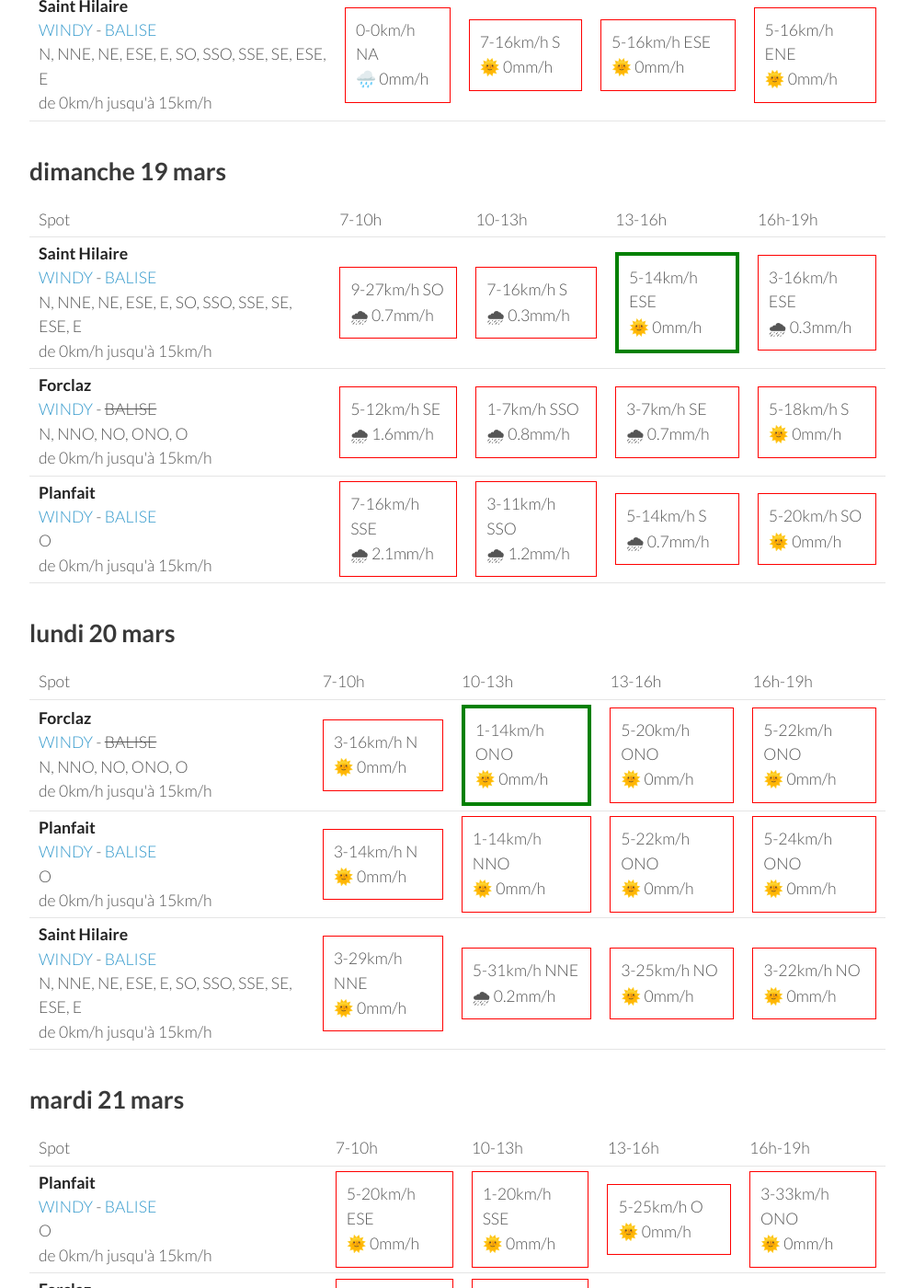
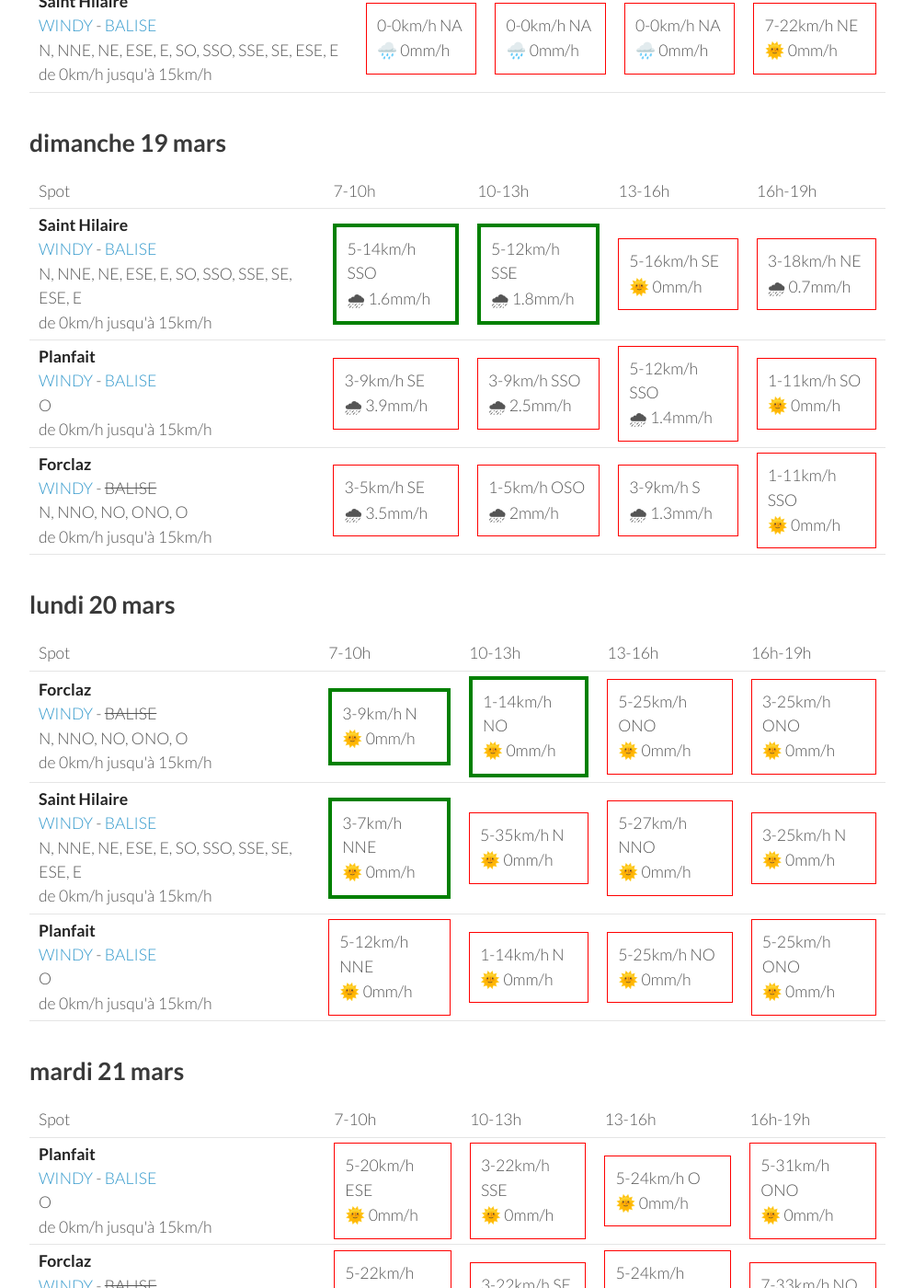
Before and after one commit to parapente-dans-le-nord/parapente-dans-le-nord.github.io, a Jekyll site: the page built from alpes_nord.markdown, in a window 1280 px wide and 1400 px high, scrolled down 616 px. Shown: the whole window at 92% size, without its empty margins (26-1020 px from the left). Built offline with Jekyll 4.4.1, drawn with Linux system fonts in a browser that asks for light colours; some of the changed text lies outside the part shown.

Commit message:
update index.markdown

```diff
--- a/alpes_nord.markdown
+++ b/alpes_nord.markdown
@@ -22,20 +22,20 @@ page mise à jour le samedi 18 mars 13:25
       <td>16h-19h</td>
     </tr>
 <tr>
-        <td><strong>Forclaz</strong><br><a href="https://windy.com/45.814/6.247?45.375,6.246,8,m:eVwaglz">WINDY</a> - <span class="no-balise"> BALISE </span><br> <span class="vent-favorable">N, NNO, NO, ONO, O</span><br><span class="force-vent">de 0km/h jusqu'à 15km/h</span> </td>
+        <td><strong>Planfait</strong><br><a href="https://windy.com/45.853/6.223?45.415,6.223,8">WINDY</a> - <span class=""><a href="https://www.openwindmap.org/PP496">BALISE</a> </span><br> <span class="vent-favorable">O</span><br><span class="force-vent">de 0km/h jusqu'à 15km/h</span> </td>
 
             <td><div class="not-flyable"><p>0-0km/h NA</p><p>🌧️ 0mm/h</p></div></td>
-            <td><div class="flyable"><p>1-3km/h NO</p><p>🌞 0mm/h</p></div></td>
-            <td><div class="flyable"><p>5-14km/h ONO</p><p>🌞 0mm/h</p></div></td>
+            <td><div class="not-flyable"><p>0-0km/h NA</p><p>🌧️ 0mm/h</p></div></td>
+            <td><div class="not-flyable"><p>0-0km/h NA</p><p>🌧️ 0mm/h</p></div></td>
             <td><div class="not-flyable"><p>5-18km/h NO</p><p>🌞 0mm/h</p></div></td>
 
     </tr>
 <tr>
-        <td><strong>Planfait</strong><br><a href="https://windy.com/45.853/6.223?45.415,6.223,8">WINDY</a> - <span class=""><a href="https://www.openwindmap.org/PP496">BALISE</a> </span><br> <span class="vent-favorable">O</span><br><span class="force-vent">de 0km/h jusqu'à 15km/h</span> </td>
+        <td><strong>Forclaz</strong><br><a href="https://windy.com/45.814/6.247?45.375,6.246,8,m:eVwaglz">WINDY</a> - <span class="no-balise"> BALISE </span><br> <span class="vent-favorable">N, NNO, NO, ONO, O</span><br><span class="force-vent">de 0km/h jusqu'à 15km/h</span> </td>
 
             <td><div class="not-flyable"><p>0-0km/h NA</p><p>🌧️ 0mm/h</p></div></td>
-            <td><div class="not-flyable"><p>1-7km/h NO</p><p>🌞 0mm/h</p></div></td>
-            <td><div class="not-flyable"><p>7-18km/h ONO</p><p>🌞 0mm/h</p></div></td>
+            <td><div class="not-flyable"><p>0-0km/h NA</p><p>🌧️ 0mm/h</p></div></td>
+            <td><div class="not-flyable"><p>0-0km/h NA</p><p>🌧️ 0mm/h</p></div></td>
             <td><div class="not-flyable"><p>5-18km/h NO</p><p>🌞 0mm/h</p></div></td>
 
     </tr>
@@ -43,9 +43,9 @@ page mise à jour le samedi 18 mars 13:25
         <td><strong>Saint Hilaire</strong><br><a href="https://windy.com/45.307/5.888?45.087,5.889,9,m:eUFagkX">WINDY</a> - <span class=""><a href="http://www.balisemeteo.com/balise.php?idBalise=61">BALISE</a> </span><br> <span class="vent-favorable">N, NNE, NE, ESE, E, SO, SSO, SSE, SE, ESE, E</span><br><span class="force-vent">de 0km/h jusqu'à 15km/h</span> </td>
 
             <td><div class="not-flyable"><p>0-0km/h NA</p><p>🌧️ 0mm/h</p></div></td>
-            <td><div class="not-flyable"><p>7-16km/h S</p><p>🌞 0mm/h</p></div></td>
-            <td><div class="not-flyable"><p>5-16km/h ESE</p><p>🌞 0mm/h</p></div></td>
-            <td><div class="not-flyable"><p>5-16km/h ENE</p><p>🌞 0mm/h</p></div></td>
+            <td><div class="not-flyable"><p>0-0km/h NA</p><p>🌧️ 0mm/h</p></div></td>
+            <td><div class="not-flyable"><p>0-0km/h NA</p><p>🌧️ 0mm/h</p></div></td>
+            <td><div class="not-flyable"><p>7-22km/h NE</p><p>🌞 0mm/h</p></div></td>
 
     </tr>
 
@@ -67,30 +67,30 @@ page mise à jour le samedi 18 mars 13:25
 <tr>
         <td><strong>Saint Hilaire</strong><br><a href="https://windy.com/45.307/5.888?45.087,5.889,9,m:eUFagkX">WINDY</a> - <span class=""><a href="http://www.balisemeteo.com/balise.php?idBalise=61">BALISE</a> </span><br> <span class="vent-favorable">N, NNE, NE, ESE, E, SO, SSO, SSE, SE, ESE, E</span><br><span class="force-vent">de 0km/h jusqu'à 15km/h</span> </td>
 
-            <td><div class="not-flyable"><p>9-27km/h SO</p><p>🌧 0.7mm/h</p></div></td>
-            <td><div class="not-flyable"><p>7-16km/h S</p><p>🌧 0.3mm/h</p></div></td>
-            <td><div class="flyable"><p>5-14km/h ESE</p><p>🌞 0mm/h</p></div></td>
-            <td><div class="not-flyable"><p>3-16km/h ESE</p><p>🌧 0.3mm/h</p></div></td>
+            <td><div class="flyable"><p>5-14km/h SSO</p><p>🌧 1.6mm/h</p></div></td>
+            <td><div class="flyable"><p>5-12km/h SSE</p><p>🌧 1.8mm/h</p></div></td>
+            <td><div class="not-flyable"><p>5-16km/h SE</p><p>🌞 0mm/h</p></div></td>
+            <td><div class="not-flyable"><p>3-18km/h NE</p><p>🌧 0.7mm/h</p></div></td>
+
+
+    </tr>
+<tr>
+        <td><strong>Planfait</strong><br><a href="https://windy.com/45.853/6.223?45.415,6.223,8">WINDY</a> - <span class=""><a href="https://www.openwindmap.org/PP496">BALISE</a> </span><br> <span class="vent-favorable">O</span><br><span class="force-vent">de 0km/h jusqu'à 15km/h</span> </td>
+
+            <td><div class="not-flyable"><p>3-9km/h SE</p><p>🌧 3.9mm/h</p></div></td>
+            <td><div class="not-flyable"><p>3-9km/h SSO</p><p>🌧 2.5mm/h</p></div></td>
+            <td><div class="not-flyable"><p>5-12km/h SSO</p><p>🌧 1.4mm/h</p></div></td>
+            <td><div class="not-flyable"><p>1-11km/h SO</p><p>🌞 0mm/h</p></div></td>
 
 
     </tr>
 <tr>
         <td><strong>Forclaz</strong><br><a href="https://windy.com/45.814/6.247?45.375,6.246,8,m:eVwaglz">WINDY</a> - <span class="no-balise"> BALISE </span><br> <span class="vent-favorable">N, NNO, NO, ONO, O</span><br><span class="force-vent">de 0km/h jusqu'à 15km/h</span> </td>
 
-            <td><div class="not-flyable"><p>5-12km/h SE</p><p>🌧 1.6mm/h</p></div></td>
-            <td><div class="not-flyable"><p>1-7km/h SSO</p><p>🌧 0.8mm/h</p></div></td>
-            <td><div class="not-flyable"><p>3-7km/h SE</p><p>🌧 0.7mm/h</p></div></td>
-            <td><div class="not-flyable"><p>5-18km/h S</p><p>🌞 0mm/h</p></div></td>
-
-
-    </tr>
-<tr>
-        <td><strong>Planfait</strong><br><a href="https://windy.com/45.853/6.223?45.415,6.223,8">WINDY</a> - <span class=""><a href="https://www.openwindmap.org/PP496">BALISE</a> </span><br> <span class="vent-favorable">O</span><br><span class="force-vent">de 0km/h jusqu'à 15km/h</span> </td>
-
-            <td><div class="not-flyable"><p>7-16km/h SSE</p><p>🌧 2.1mm/h</p></div></td>
-            <td><div class="not-flyable"><p>3-11km/h SSO</p><p>🌧 1.2mm/h</p></div></td>
-            <td><div class="not-flyable"><p>5-14km/h S</p><p>🌧 0.7mm/h</p></div></td>
-            <td><div class="not-flyable"><p>5-20km/h SO</p><p>🌞 0mm/h</p></div></td>
+            <td><div class="not-flyable"><p>3-5km/h SE</p><p>🌧 3.5mm/h</p></div></td>
+            <td><div class="not-flyable"><p>1-5km/h OSO</p><p>🌧 2mm/h</p></div></td>
+            <td><div class="not-flyable"><p>3-9km/h S</p><p>🌧 1.3mm/h</p></div></td>
+            <td><div class="not-flyable"><p>1-11km/h SSO</p><p>🌞 0mm/h</p></div></td>
 
 
     </tr>
@@ -113,30 +113,30 @@ page mise à jour le samedi 18 mars 13:25
 <tr>
         <td><strong>Forclaz</strong><br><a href="https://windy.com/45.814/6.247?45.375,6.246,8,m:eVwaglz">WINDY</a> - <span class="no-balise"> BALISE </span><br> <span class="vent-favorable">N, NNO, NO, ONO, O</span><br><span class="force-vent">de 0km/h jusqu'à 15km/h</span> </td>
 
-            <td><div class="not-flyable"><p>3-16km/h N</p><p>🌞 0mm/h</p></div></td>
-            <td><div class="flyable"><p>1-14km/h ONO</p><p>🌞 0mm/h</p></div></td>
-            <td><div class="not-flyable"><p>5-20km/h ONO</p><p>🌞 0mm/h</p></div></td>
-            <td><div class="not-flyable"><p>5-22km/h ONO</p><p>🌞 0mm/h</p></div></td>
+            <td><div class="flyable"><p>3-9km/h N</p><p>🌞 0mm/h</p></div></td>
+            <td><div class="flyable"><p>1-14km/h NO</p><p>🌞 0mm/h</p></div></td>
+            <td><div class="not-flyable"><p>5-25km/h ONO</p><p>🌞 0mm/h</p></div></td>
+            <td><div class="not-flyable"><p>3-25km/h ONO</p><p>🌞 0mm/h</p></div></td>
+
+
+    </tr>
+<tr>
+        <td><strong>Saint Hilaire</strong><br><a href="https://windy.com/45.307/5.888?45.087,5.889,9,m:eUFagkX">WINDY</a> - <span class=""><a href="http://www.balisemeteo.com/balise.php?idBalise=61">BALISE</a> </span><br> <span class="vent-favorable">N, NNE, NE, ESE, E, SO, SSO, SSE, SE, ESE, E</span><br><span class="force-vent">de 0km/h jusqu'à 15km/h</span> </td>
+
+            <td><div class="flyable"><p>3-7km/h NNE</p><p>🌞 0mm/h</p></div></td>
+            <td><div class="not-flyable"><p>5-35km/h N</p><p>🌞 0mm/h</p></div></td>
+            <td><div class="not-flyable"><p>5-27km/h NNO</p><p>🌞 0mm/h</p></div></td>
+            <td><div class="not-flyable"><p>3-25km/h N</p><p>🌞 0mm/h</p></div></td>
 
 
     </tr>
 <tr>
         <td><strong>Planfait</strong><br><a href="https://windy.com/45.853/6.223?45.415,6.223,8">WINDY</a> - <span class=""><a href="https://www.openwindmap.org/PP496">BALISE</a> </span><br> <span class="vent-favorable">O</span><br><span class="force-vent">de 0km/h jusqu'à 15km/h</span> </td>
 
-            <td><div class="not-flyable"><p>3-14km/h N</p><p>🌞 0mm/h</p></div></td>
-            <td><div class="not-flyable"><p>1-14km/h NNO</p><p>🌞 0mm/h</p></div></td>
-            <td><div class="not-flyable"><p>5-22km/h ONO</p><p>🌞 0mm/h</p></div></td>
-            <td><div class="not-flyable"><p>5-24km/h ONO</p><p>🌞 0mm/h</p></div></td>
-
-
-    </tr>
-<tr>
-        <td><strong>Saint Hilaire</strong><br><a href="https://windy.com/45.307/5.888?45.087,5.889,9,m:eUFagkX">WINDY</a> - <span class=""><a href="http://www.balisemeteo.com/balise.php?idBalise=61">BALISE</a> </span><br> <span class="vent-favorable">N, NNE, NE, ESE, E, SO, SSO, SSE, SE, ESE, E</span><br><span class="force-vent">de 0km/h jusqu'à 15km/h</span> </td>
-
-            <td><div class="not-flyable"><p>3-29km/h NNE</p><p>🌞 0mm/h</p></div></td>
-            <td><div class="not-flyable"><p>5-31km/h NNE</p><p>🌧 0.2mm/h</p></div></td>
-            <td><div class="not-flyable"><p>3-25km/h NO</p><p>🌞 0mm/h</p></div></td>
-            <td><div class="not-flyable"><p>3-22km/h NO</p><p>🌞 0mm/h</p></div></td>
+            <td><div class="not-flyable"><p>5-12km/h NNE</p><p>🌞 0mm/h</p></div></td>
+            <td><div class="not-flyable"><p>1-14km/h N</p><p>🌞 0mm/h</p></div></td>
+            <td><div class="not-flyable"><p>5-25km/h NO</p><p>🌞 0mm/h</p></div></td>
+            <td><div class="not-flyable"><p>5-25km/h ONO</p><p>🌞 0mm/h</p></div></td>
 
 
     </tr>
@@ -160,29 +160,29 @@ page mise à jour le samedi 18 mars 13:25
         <td><strong>Planfait</strong><br><a href="https://windy.com/45.853/6.223?45.415,6.223,8">WINDY</a> - <span class=""><a href="https://www.openwindmap.org/PP496">BALISE</a> </span><br> <span class="vent-favorable">O</span><br><span class="force-vent">de 0km/h jusqu'à 15km/h</span> </td>
 
             <td><div class="not-flyable"><p>5-20km/h ESE</p><p>🌞 0mm/h</p></div></td>
-            <td><div class="not-flyable"><p>1-20km/h SSE</p><p>🌞 0mm/h</p></div></td>
-            <td><div class="not-flyable"><p>5-25km/h O</p><p>🌞 0mm/h</p></div></td>
-            <td><div class="not-flyable"><p>3-33km/h ONO</p><p>🌞 0mm/h</p></div></td>
+            <td><div class="not-flyable"><p>3-22km/h SSE</p><p>🌞 0mm/h</p></div></td>
+            <td><div class="not-flyable"><p>5-24km/h O</p><p>🌞 0mm/h</p></div></td>
+            <td><div class="not-flyable"><p>5-31km/h ONO</p><p>🌞 0mm/h</p></div></td>
 
 
     </tr>
 <tr>
         <td><strong>Forclaz</strong><br><a href="https://windy.com/45.814/6.247?45.375,6.246,8,m:eVwaglz">WINDY</a> - <span class="no-balise"> BALISE </span><br> <span class="vent-favorable">N, NNO, NO, ONO, O</span><br><span class="force-vent">de 0km/h jusqu'à 15km/h</span> </td>
 
-            <td><div class="not-flyable"><p>3-20km/h ESE</p><p>🌞 0mm/h</p></div></td>
-            <td><div class="not-flyable"><p>1-20km/h ESE</p><p>🌞 0mm/h</p></div></td>
-            <td><div class="not-flyable"><p>5-27km/h O</p><p>🌞 0mm/h</p></div></td>
-            <td><div class="not-flyable"><p>5-35km/h NO</p><p>🌞 0mm/h</p></div></td>
+            <td><div class="not-flyable"><p>5-22km/h ESE</p><p>🌞 0mm/h</p></div></td>
+            <td><div class="not-flyable"><p>3-22km/h SE</p><p>🌞 0mm/h</p></div></td>
+            <td><div class="not-flyable"><p>5-24km/h ONO</p><p>🌞 0mm/h</p></div></td>
+            <td><div class="not-flyable"><p>7-33km/h NO</p><p>🌞 0mm/h</p></div></td>
 
 
     </tr>
 <tr>
         <td><strong>Saint Hilaire</strong><br><a href="https://windy.com/45.307/5.888?45.087,5.889,9,m:eUFagkX">WINDY</a> - <span class=""><a href="http://www.balisemeteo.com/balise.php?idBalise=61">BALISE</a> </span><br> <span class="vent-favorable">N, NNE, NE, ESE, E, SO, SSO, SSE, SE, ESE, E</span><br><span class="force-vent">de 0km/h jusqu'à 15km/h</span> </td>
 
-            <td><div class="not-flyable"><p>1-24km/h E</p><p>🌞 0mm/h</p></div></td>
-            <td><div class="not-flyable"><p>3-24km/h SO</p><p>🌞 0mm/h</p></div></td>
-            <td><div class="not-flyable"><p>5-29km/h OSO</p><p>🌞 0mm/h</p></div></td>
-            <td><div class="not-flyable"><p>5-31km/h ONO</p><p>🌞 0mm/h</p></div></td>
+            <td><div class="not-flyable"><p>1-25km/h E</p><p>🌞 0mm/h</p></div></td>
+            <td><div class="not-flyable"><p>3-27km/h SO</p><p>🌞 0mm/h</p></div></td>
+            <td><div class="not-flyable"><p>5-33km/h SO</p><p>🌞 0mm/h</p></div></td>
+            <td><div class="not-flyable"><p>5-35km/h O</p><p>🌞 0mm/h</p></div></td>
 
 
     </tr>
```
Also changed, not shown: other parts of alpes_nord.markdown (+1 -1 lines).
